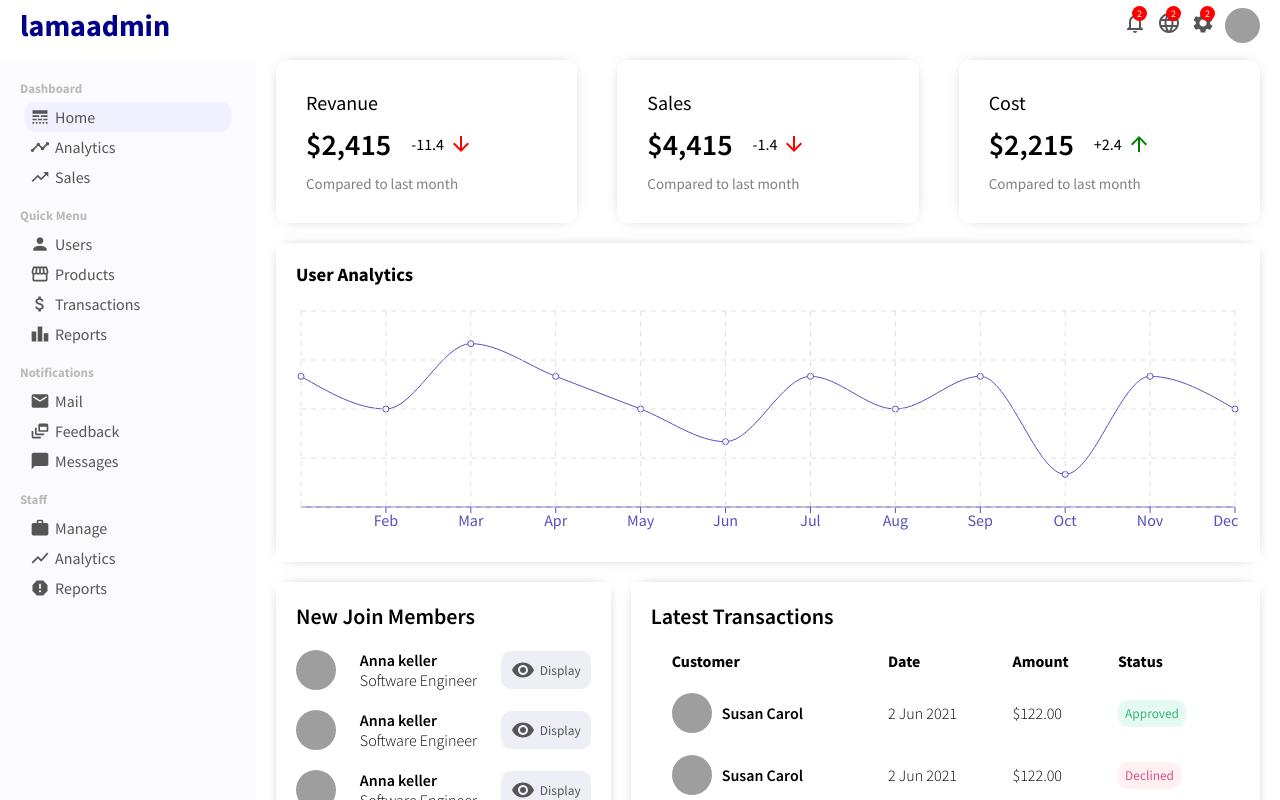
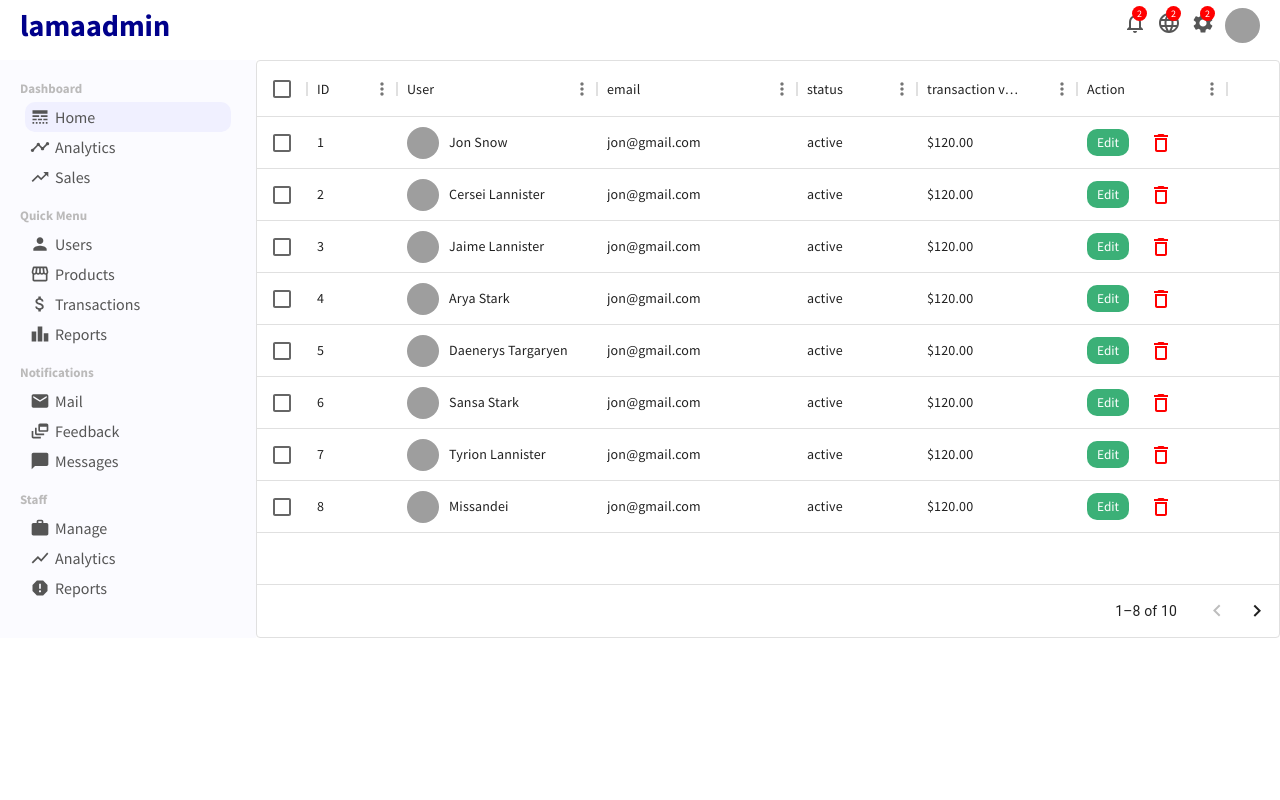
Before and after one commit to ujjwalsolankii/Admin_Dashboard, a React (Create React App) app: page /users in a window 1280 px wide. Shown: the top 800 px of the page. Built offline with nearby package versions, Linux system fonts and the light colour scheme; grey boxes are pictures that could not be loaded.

Commit message:
my changes

```diff
--- a/package.json
+++ b/package.json
@@ -9,12 +9,14 @@
     "@material-ui/icons": "^4.11.3",
     "@mui/icons-material": "^5.11.16",
     "@mui/material": "^5.13.4",
+    "@mui/x-data-grid": "^6.8.0",
     "@testing-library/jest-dom": "^5.16.5",
     "@testing-library/react": "^13.4.0",
     "@testing-library/user-event": "^13.5.0",
+    "install": "^0.13.0",
     "react": "^18.2.0",
     "react-dom": "^18.2.0",
-    "react-router-dom": "^6.12.1",
+    "react-router-dom": "^5.2.0",
     "react-scripts": "5.0.1",
     "recharts": "^2.6.2",
     "web-vitals": "^2.1.4"
--- a/src/App.js
+++ b/src/App.js
@@ -2,16 +2,25 @@ import Topbar from "./components/topbar/Topbar";
 import Sidebar from "./components/sidebar/Sidebar";
 import Home from "./pages/home/Home";
 import "./app.css"
+import { BrowserRouter as Router, Switch, Route } from "react-router-dom";
+import UserList from "./pages/userList/UserList";
 
 function App() {
   return (
-    <div>
+    <Router>
       <Topbar/>
       <div  className="container">
         <Sidebar/>
-        <Home/>
+        <Switch>
+          <Route exact path="/">
+            <Home/>
+          </Route>
+          <Route path="/users">
+            <UserList />
+          </Route>
+        </Switch>
       </div>
-    </div>
+    </Router>
   );
 }
 
--- a/src/pages/home/userList/userList.css
+++ /dev/null
@@ -1,3 +0,0 @@
-.userList{
-    flex: 4;
-}
--- /dev/null
+++ b/src/pages/userList/UserList.jsx
@@ -0,0 +1,69 @@
+import "./userList.css"
+import { DataGrid } from '@mui/x-data-grid';
+import { DeleteOutline } from "@mui/icons-material";
+
+export default function userList() {
+  const columns = [
+    { field: 'id', headerName: 'ID', width: 90 },
+    { field: 'user', headerName: 'User', width: 200 , renderCell: (params)=>{
+      return (
+        <div className="userListuser">
+          <img className="userListimg" src={params.row.avatar} alt="" />
+          {params.row.userName}
+        </div>
+      )
+    }},
+    { field: 'email', headerName: 'email', width: 200 },
+    {
+      field: 'status',
+      headerName: 'status',
+      width: 120,
+    },
+    {
+      field: 'transaction',
+      headerName: 'transaction volume',
+      width: 160,
+    },
+    {
+      field: 'action',headerName:'Action',width: 150,
+      renderCell: (params)=> {
+        return (
+          <>
+            <button className="userListEdit">Edit</button>
+            <DeleteOutline className="userListDelete"/>
+          </>
+        )
+      }
+    }
+  ];
+
+  const rows = [
+    { id: 1, userName: 'Jon Snow', avatar: "https://fashionsuggest.in/wp-content/uploads/2018/05/womens-formal-tops-for-office-banner-compressed.jpg", email:"jon@gmail.com" ,status:"active" ,transaction:"$120.00" },
+    { id: 2, userName: 'Cersei Lannister', avatar: "https://jooinn.com/images/office-worker-3.jpg", email:"jon@gmail.com" ,status:"active" ,transaction:"$120.00" },
+    { id: 3, userName: 'Jaime Lannister', avatar: "https://elcerebrohabla.com/wp-content/uploads/photodune-2567774-happy-businessman-l.jpg", email:"jon@gmail.com" ,status:"active" ,transaction:"$120.00" },
+    { id: 4, userName: 'Arya Stark', avatar: "https://www.franklinshopper.com/wp-content/uploads/2017/03/Screen-Shot-2017-03-20-at-9.55.20-AM.png", email:"jon@gmail.com" ,status:"active" ,transaction:"$120.00" },
+    { id: 5, userName: 'Daenerys Targaryen', avatar: "https://hairstylecamp.com/wp-content/uploads/professional-hairstyles-for-men-11.jpg", email:"jon@gmail.com" ,status:"active" ,transaction:"$120.00" },
+    { id: 6, userName: 'Sansa Stark', avatar: "http://www.understandingrelationships.com/wp-content/uploads/Fotolia_63579279_Subscription_Monthly_M.jpg", email:"jon@gmail.com" ,status:"active" ,transaction:"$120.00" },
+    { id: 7, userName: 'Tyrion Lannister', avatar: "https://scportal.bccolleges.co.uk/images/courses/great_leadership/leadership_excellence2.jpg", email:"jon@gmail.com" ,status:"active" ,transaction:"$120.00" },
+    { id: 8, userName: 'Missandei', avatar: "https://www.risingtidevermont.org/wp-content/uploads/2020/10/shutterstock_446643181.jpg", email:"jon@gmail.com" ,status:"active" ,transaction:"$120.00" },
+    { id: 9, userName: 'Theon Greyjoy', avatar: "https://www.business-analysis.com.au/wp-content/uploads/2019/11/photo-of-man-wearing-eyeglasses-3184611-scaled.jpg", email:"jon@gmail.com" ,status:"active" ,transaction:"$120.00" },
+    { id: 10, userName: 'Petyr Baelish', avatar: "https://g.foolcdn.com/editorial/images/524325/woman-smiling-while-working-on-a-laptop.jpg", email:"jon@gmail.com" ,status:"active" ,transaction:"$120.00" },
+
+  ];
+  return (
+    <div className="userList">
+        <DataGrid
+        rows={rows}
+        disableRowSelectionOnClick
+        columns={columns}
+        initialState={{
+          pagination: {
+            paginationModel: { page: 0, pageSize: 8 },
+          },
+        }}
+        pageSizeOptions={[5, 10]}
+        checkboxSelection
+      />
+    </div>
+  )
+}
--- /dev/null
+++ b/src/pages/userList/userList.css
@@ -0,0 +1,30 @@
+.userList{
+    flex: 4;
+}
+.userListuser{
+    display: flex;
+    align-items: center;
+}
+
+.userListimg{
+    width: 32px;
+    height: 32px;
+    border-radius: 50%;
+    object-fit: cover;
+    margin-right: 10px ;
+}
+
+.userListEdit{
+    border: none;
+    padding: 5px 10px;
+    border-radius: 10px;
+    background-color: #3bb077;
+    color: white;
+    cursor: pointer;
+    margin-right: 20px;
+}
+
+.userListDelete{
+    color: red;
+    cursor: pointer;
+}
```
Also changed, not shown: src/pages/home/userList/UserList.jsx (deleted, +0 -9 lines), 1 other file (tests, documents, lock files or other folders).
